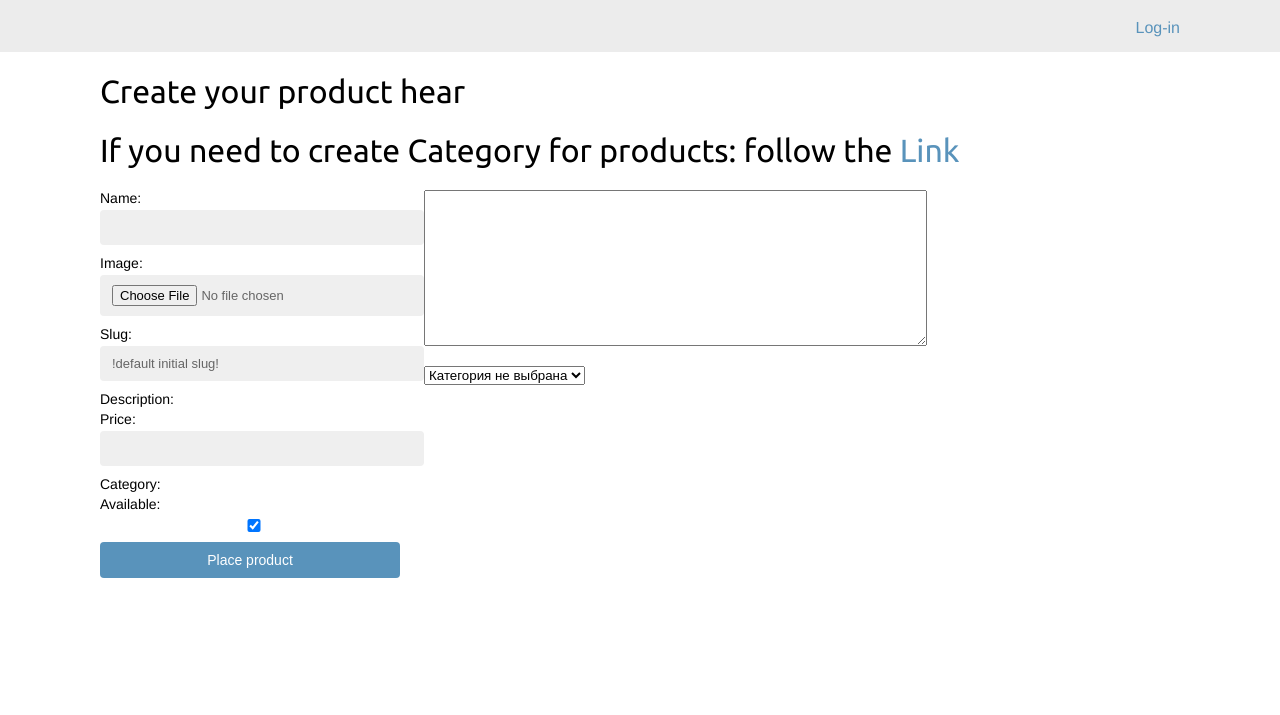
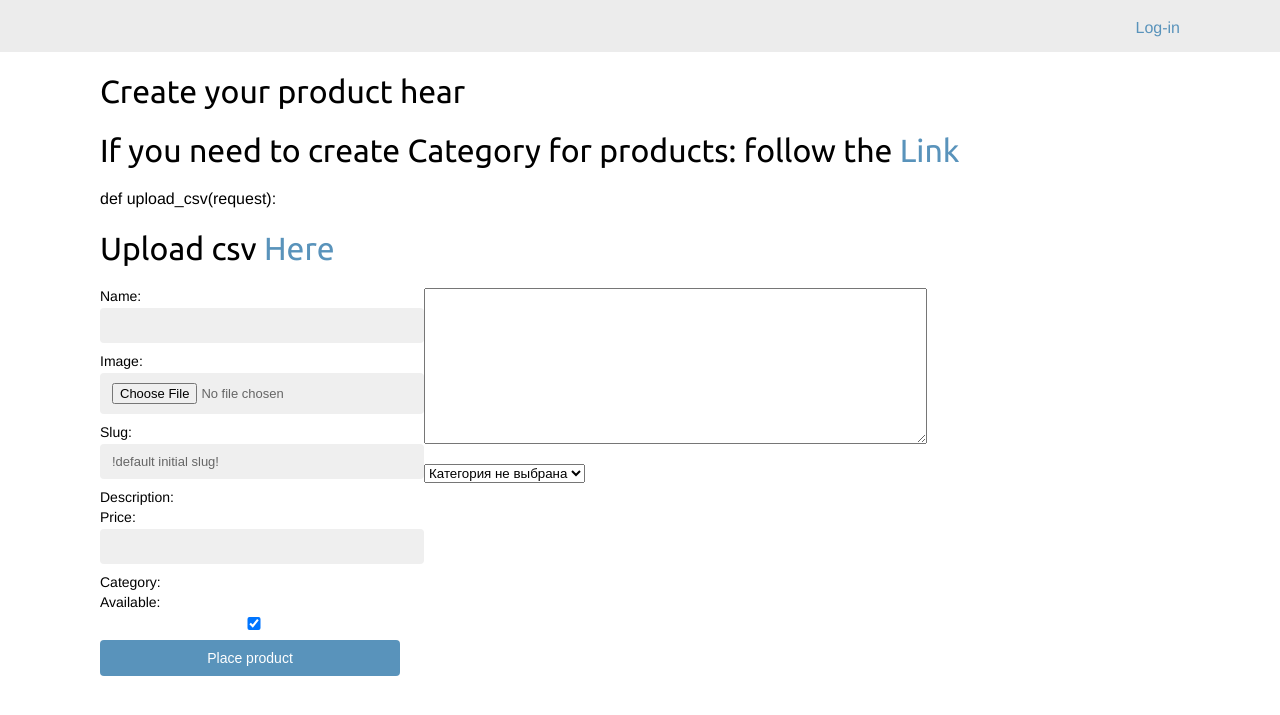
Before and after one commit to danxxo/shop_django, a Django app: page /shop/add/ in a window 1280 px wide. Shown: the part 46-761 px from the top of the page. Run offline with Django 4.2, Linux system fonts and the light colour scheme; data comes from the database, SQL or seed files in the repository; both versions use the stored data as it was after the commit; parts of the project's set-up code (start-up, migrations or seed data) failed here and were passed over.

Commit message:
start csv processing

```diff
--- a/myshop/cart/cart.py
+++ b/myshop/cart/cart.py
@@ -5,6 +5,7 @@ from shop.models import Product
 class Cart:
     def __init__(self, request):
         self.session = request.session
+        self.request = request
         cart = self.session.get(settings.CART_SESSION_ID)
         if not cart:
             cart = self.session[settings.CART_SESSION_ID] = {}
--- a/myshop/cart/forms.py
+++ b/myshop/cart/forms.py
@@ -5,6 +5,13 @@ PRODUCT_QUANTITY_CHOICES = [(i, str(i)) for i in range(1, 21)]
 
 
 class CartAddProductForm(forms.Form):
+
+    def __init__(self, *args, default_quantity_product=1, **kwargs):
+        self.default_quantity_product = default_quantity_product
+        self.quantity_product_choices = [(i, str(i)) for i in range(1, default_quantity_product)]
+        return super().__init__(*args, **kwargs)
+
+
     quantity = forms.TypedChoiceField(
                                 choices=PRODUCT_QUANTITY_CHOICES,
                                 coerce=int)
--- /dev/null
+++ b/myshop/media/upload_csv/2023/07/22/some.csv
@@ -0,0 +1,2 @@
+category,name,slug,image,description,price,available
+Horse,pony,,,pony is a mini horse. it s the cutiest animal in the world,12,True
--- /dev/null
+++ b/myshop/media/upload_csv/2023/07/22/some_ENzuM3H.csv
@@ -0,0 +1,2 @@
+category,name,slug,image,description,price,available
+Horse,pony,,,pony is a mini horse. it s the cutiest animal in the world,12,True
--- /dev/null
+++ b/myshop/media/upload_csv/2023/07/22/some_wXPocXE.csv
@@ -0,0 +1,2 @@
+category,name,slug,image,description,price,available
+Horse,pony,,,pony is a mini horse. it s the cutiest animal in the world,12,True
--- a/myshop/shop/forms.py
+++ b/myshop/shop/forms.py
@@ -1,11 +1,12 @@
 from django import forms
-from .models import Category, Product
+from .models import Category, Product, UploadedCSV
 from django.utils.text import slugify
 
 class ProductCreateForm(forms.ModelForm):
 
     def __init__(self, *args, **kwargs):
         super().__init__(*args, **kwargs)
+        self.fields['slug'].widget.attrs['readonly'] = True
         self.fields['category'].empty_label = "Категория не выбрана"
 
     class Meta:
@@ -43,6 +44,10 @@ class CategoryCreateForm(forms.ModelForm):
 
         widgets = {'slug': forms.HiddenInput()}
 
+    def __init__(self, *args, **kwargs):
+        super().__init__(*args, **kwargs)
+        self.fields['slug'].widget.attrs['readonly'] = True
+
     def clean_slug(self):
         slug = self.cleaned_data.get('slug')
         if not slug or slug == '!default initial slug!':
@@ -52,3 +57,15 @@ class CategoryCreateForm(forms.ModelForm):
         return slug
 
     slug = forms.CharField(initial='!default initial slug!')
+
+class UploadCSVForm(forms.ModelForm):
+    class Meta:
+        model = UploadedCSV
+        fields = [
+            'consumer',
+            'csv'
+        ]
+
+    def __init__(self, *args, default_user_name='user', **kwargs):
+        super().__init__(*args, **kwargs)
+        self.fields['consumer'].widget.attrs['readonly'] = True
--- a/myshop/shop/models.py
+++ b/myshop/shop/models.py
@@ -58,3 +58,8 @@ class Product(models.Model):
 
     def __str__(self) -> str:
         return self.name
+
+
+class UploadedCSV(models.Model):
+    consumer = models.CharField(max_length=30)
+    csv = models.FileField(upload_to='upload_csv/%Y/%m/%d')
--- a/myshop/shop/templates/shop/product/create.html
+++ b/myshop/shop/templates/shop/product/create.html
@@ -9,6 +9,8 @@
 {% block content %}
     <h1>Create your product hear</h1>
     <h1>If you need to create Category for products: follow the <a href="{% url "shop:create_category" %}">Link</a></h1>
+def upload_csv(request):
+    <h1>Upload csv <a href="{% url "shop:upload_csv" %}">Here</a></h1>
     <form method="post" enctype="multipart/form-data">
         {{ product_form.as_p }}
         <p><input type="submit" value="Place product"></p>
--- a/myshop/shop/urls.py
+++ b/myshop/shop/urls.py
@@ -10,5 +10,6 @@ urlpatterns = [
     path('<int:id>/<slug:slug>/', views.product_detail, name='product_detail'),
     path('shop/add/', views.create_product, name='create_product'),
     path('shop/add/category', views.create_category, name='create_category'),
+    path('shop/add/csv', views.upload_csv, name='upload_csv'),
 
 ]
--- a/myshop/shop/views.py
+++ b/myshop/shop/views.py
@@ -1,8 +1,11 @@
 from django.shortcuts import render, get_object_or_404, HttpResponse, redirect
-from .models import Category, Product
+from .models import Category, Product, UploadedCSV
 from cart.forms import CartAddProductForm
-from .forms import ProductCreateForm, CategoryCreateForm
+from .forms import ProductCreateForm, CategoryCreateForm, UploadCSVForm
 from django.utils.text import slugify
+from django.conf import settings
+from .csv_processing import process_csv
+import datetime
 
 def product_list(request, category_slug=None):
     category = None
@@ -57,3 +60,19 @@ def create_category(request):
         return render(request,
                       'shop/product/create_category.html',
                       {'category_form': category_form})
+
+def upload_csv(request):
+    if request.method == 'POST':
+        csv_form = UploadCSVForm(request.POST, request.FILES)
+        if csv_form.is_valid():
+            curr_date_path = datetime.date.today().strftime("/upload_csv/%Y/%m/%d/")
+            csv_form.save()
+            file_name = str(csv_form.cleaned_data['csv'])
+            file_path = str(settings.MEDIA_ROOT) + curr_date_path + file_name
+            process_csv(file_path)
+            return redirect('/')
+    else:
+        csv_form = UploadCSVForm(initial={'consumer': str(request.user)})
+        return render(request,
+                      'shop/product/csv_handler.html',
+                      {'csv_form': csv_form})
--- /dev/null
+++ b/some.csv
@@ -0,0 +1,2 @@
+category,name,slug,image,description,price,available
+Horse,pony,,,pony is a mini horse. it s the cutiest animal in the world,12,True
```
Also changed, not shown: myshop/shop/admin.py (+8 -1 lines), myshop/shop/csv_processing.py (added, +23 -0 lines), myshop/shop/templates/shop/product/csv_handler.html (added, +15 -0 lines), myshop/db.sqlite3, myshop/shop/migrations/0003_uploadedcsv.py (added).
